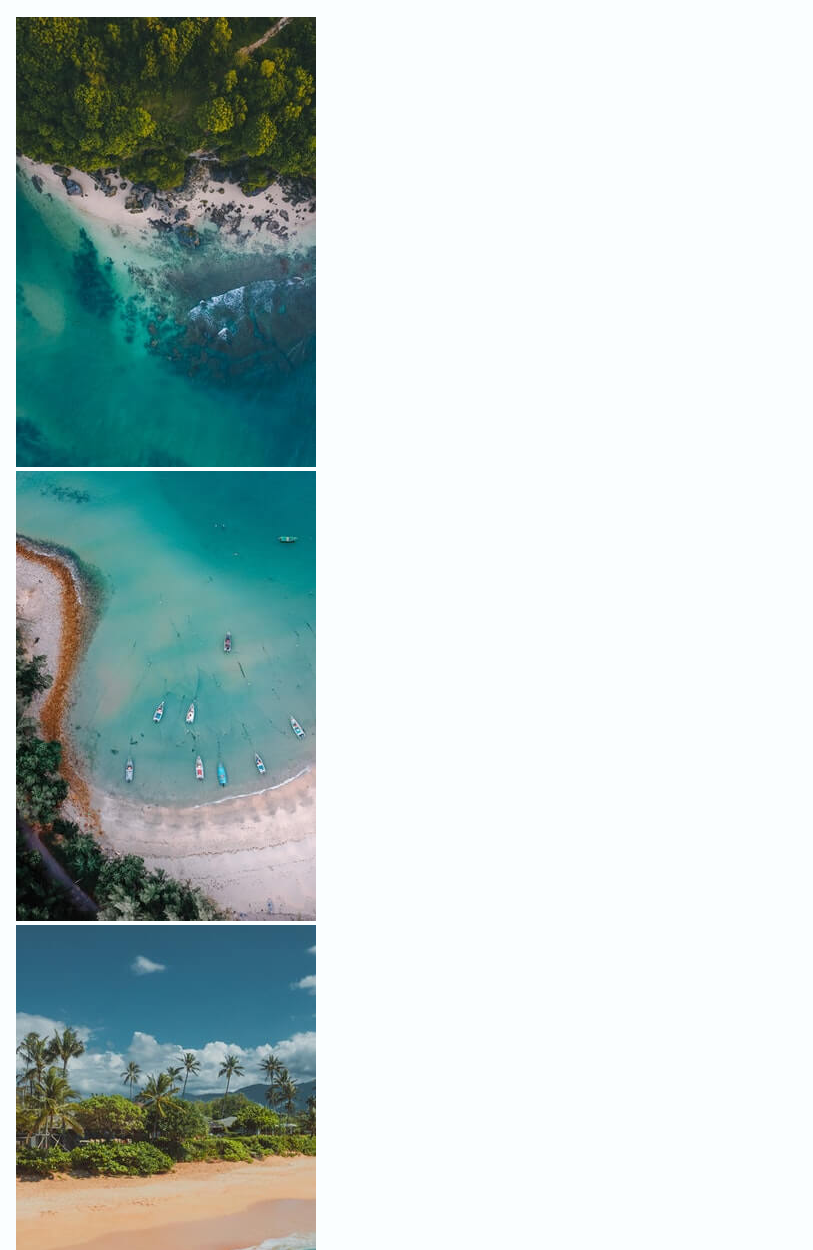
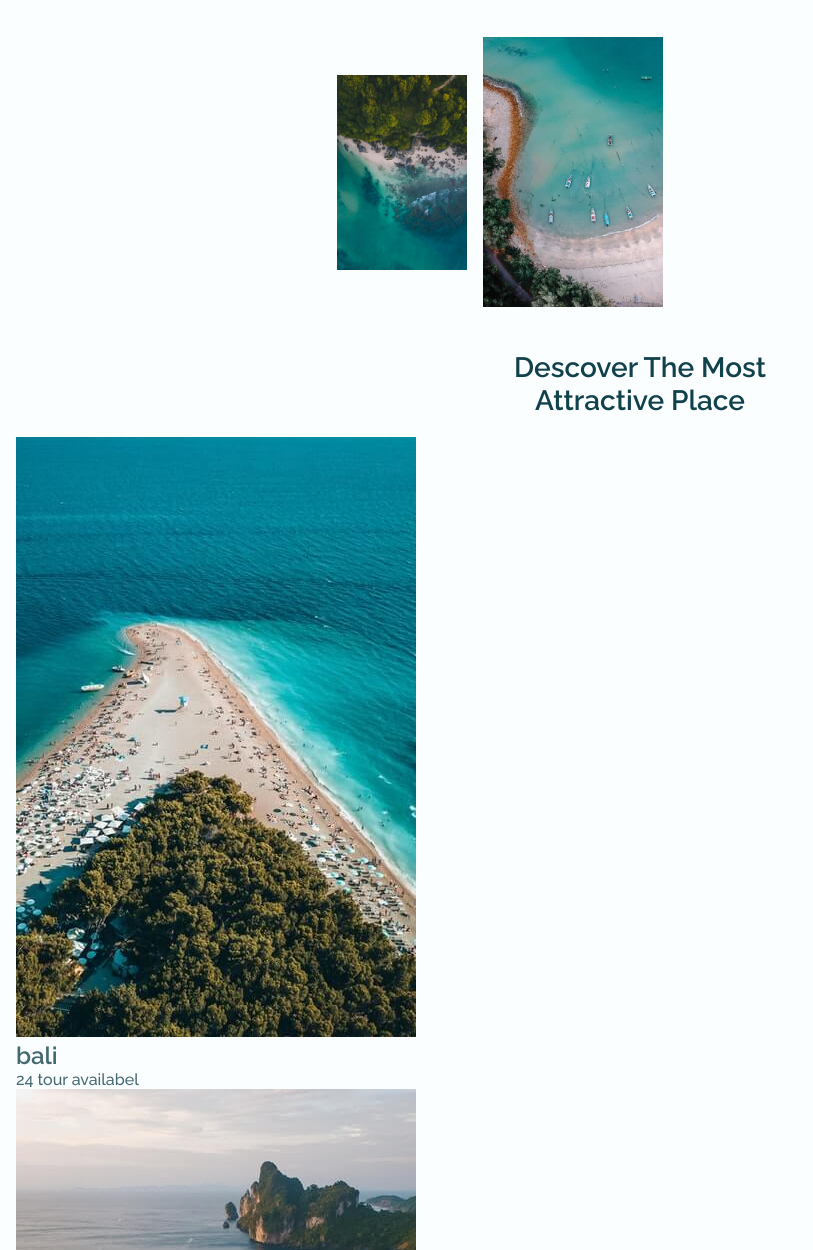
Before and after one commit to RAM111111/travell-website, a plain HTML site: page index.html in a window 1280 px wide. Shown: the part 1070-2320 px from the top of the page, without its empty margins (0-813 px from the left). Drawn offline with nearby package versions, Linux system fonts and the light colour scheme.

Commit message:
add about section

```diff
--- a/assets/css/style.css
+++ b/assets/css/style.css
@@ -163,7 +163,6 @@
 
 .nav_menu{
   position: relative;
-
 }
 
 .nav_list{
@@ -189,7 +188,6 @@
   font-size: 1.5rem;
   color: var(--title-color);
   cursor: pointer;
-
 }
 
 .home_img{
@@ -200,15 +198,12 @@
   height: 100vh;
   object-fit: cover;
   object-position: 83%;
-
-
 }
 .home_container{
   position: relative;
-  height: calc(100vh - var(--header-height));
+  height:calc(100vh -  var(--header-height));
   align-content: center;
   row-gap: 3rem;
-
 }
 
 .home_data_subtitle,
@@ -237,7 +232,6 @@
 .home_social_link{
   font-size: 1.2rem;
   width: max-content;
-
 }
 
 .home_info{
@@ -257,7 +251,6 @@
   font-size: var(--small-font-size);
   font-weight: var(--font-semi-bold);
   margin-bottom: var(--m-0-75);
-
 }
 .home_info_button{
   font-size: var(--small-font-size);
@@ -269,7 +262,6 @@
 .home_info_img{
   width: 145px;
   transition: var(--img-transition);
-
 }
 .home_info_img:hover{
   transform: var(--img-scale);
@@ -282,7 +274,6 @@
   padding: 1rem 2rem;
   font-weight: var(--font-semi-bold);
   transition: .3s;
-
 }
 .button:hover{
   background-color:var(--first-color-alt) ;
@@ -295,7 +286,6 @@
 .button_link{
   background: none;
   padding: 0;
-
 }
 .button_link:hover{
   background: none;
@@ -303,10 +293,6 @@
 .scroll_header{
   background-color: var(--first-color-alt);
 }
-.nn{
-  height: 100vh;
-}
-
 /*  */
 .about_data{
   text-align: center;
@@ -315,6 +301,40 @@
 .about_container{
   row-gap: 2.5rem;
 }
+
+.about_describtion{
+margin-bottom: var(--m-2);
+}
+
+.about_img{
+  display: flex;
+  column-gap: 1rem;
+  align-items: center;
+  justify-content: center;
+}
+
+.about_img_overlay{
+  overflow: var(--img-hidden);
+}
+
+.about_img_one{
+  width: 130px;
+}
+
+.about_img_two{
+  width: 180px;
+}
+
+.about_img_one,
+.about_img_two{
+  transition: var(--img-transition);
+}
+
+.about_img_one:hover,
+.about_img_two:hover{
+  transform: var(--img-scale);
+}
+
 
 
 @media screen and (max-width:767px){
--- a/index.html
+++ b/index.html
@@ -78,7 +78,7 @@
       </div>
 
       </section>
-      <section class="section about" id="about">
+      <section class="about section" id="about">
         <div class="about_container container grid">
           <div class="about_data">
             <h2 class="section_title about_title">more information <br>about best beaches</h2>
@@ -90,25 +90,56 @@
             <div class="about_img_overlay">
               <img src="assets/img/place1.jpg" alt="" class="about_img_one">
             </div>
+            <div class="about_img_overlay">
+              <img src="assets/img/place2.jpg" alt="" class="about_img_two">
+            </div>
+          </div>
+        </div>
+      </section class="descover section" id="descover">
+      <h2 class="section_title">descover the most <br>attractive place</h2>
+      <div class="descover_container container">
+        <div class="">
 
-            <div class="about_img_overlay">
-              <img src="assets/img/place2.jpg" alt="" class="about_img_one">
+          <div class="descover_card">
+            <img src="assets/img/discover1.jpg" alt="" class="descover_img">
+            <div class="descover_data">
+              <h2 class="descover_title">bali</h2>
+              <span class="descover_describtion">24 tour availabel</span>
             </div>
+          </div>
 
-            <div class="about_img_overlay">
-              <img src="assets/img/place3.jpg" alt="" class="about_img_one">
+          <div class="descover_card">
+            <img src="assets/img/discover2.jpg" alt="" class="descover_img">
+            <div class="descover_data">
+              <h2 class="descover_title">hawaii</h2>
+              <span class="descover_describtion">15 tour availabel</span>
             </div>
+          </div>
 
-            <div class="about_img_overlay">
-              <img src="assets/img/place4.jpg" alt="" class="about_img_one">
+          <div class="descover_card">
+            <img src="assets/img/discover3.jpg" alt="" class="descover_img">
+            <div class="descover_data">
+              <h2 class="descover_title">maldives</h2>
+              <span class="descover_describtion">18 tour availabel</span>
             </div>
+          </div>
 
 
+          <div class="descover_card">
+            <img src="assets/img/discover4.jpg" alt="" class="descover_img">
+            <div class="descover_data">
+              <h2 class="descover_title">cane</h2>
+              <span class="descover_describtion">9 tour availabel</span>
+            </div>
           </div>
+
+
+
         </div>
+      </div>
+      <section>
 
       </section>
-
     </main>
     <!--  -->
     <script src="assets/js/script.js"></script>
```
